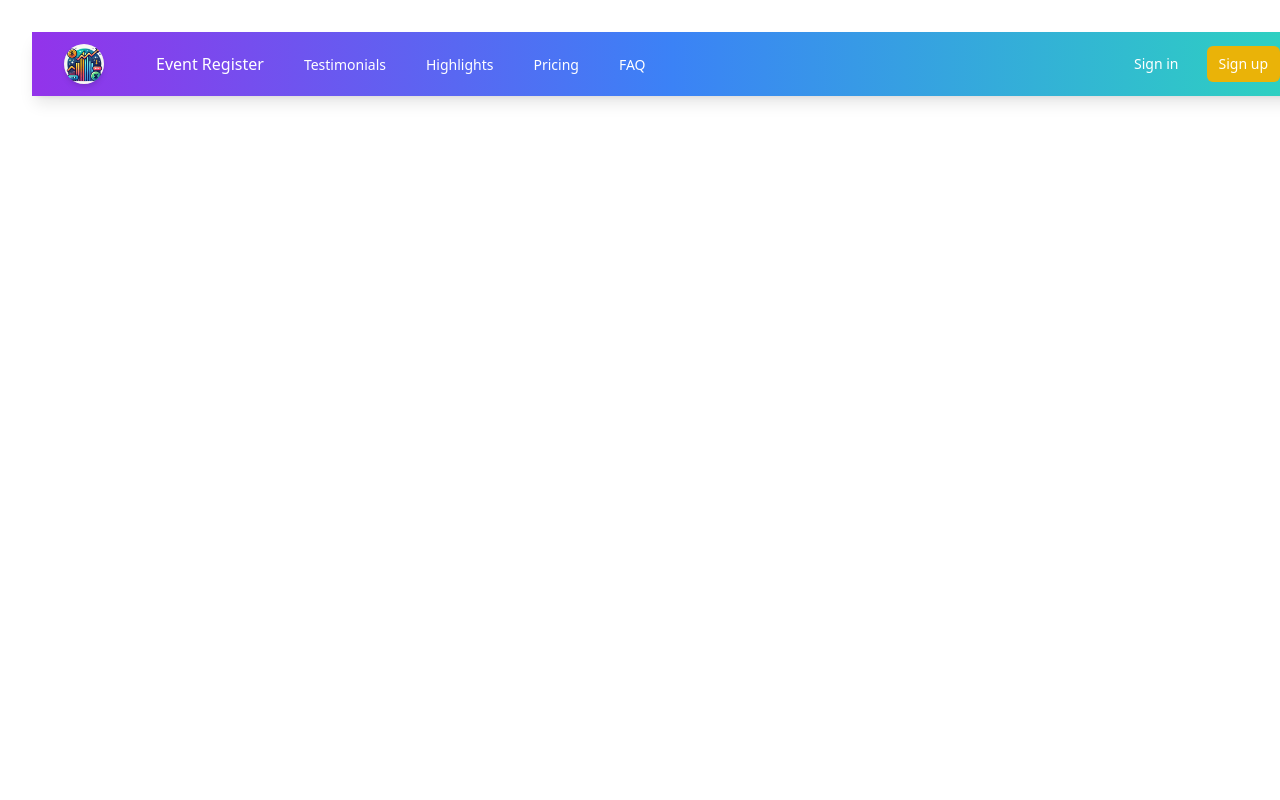
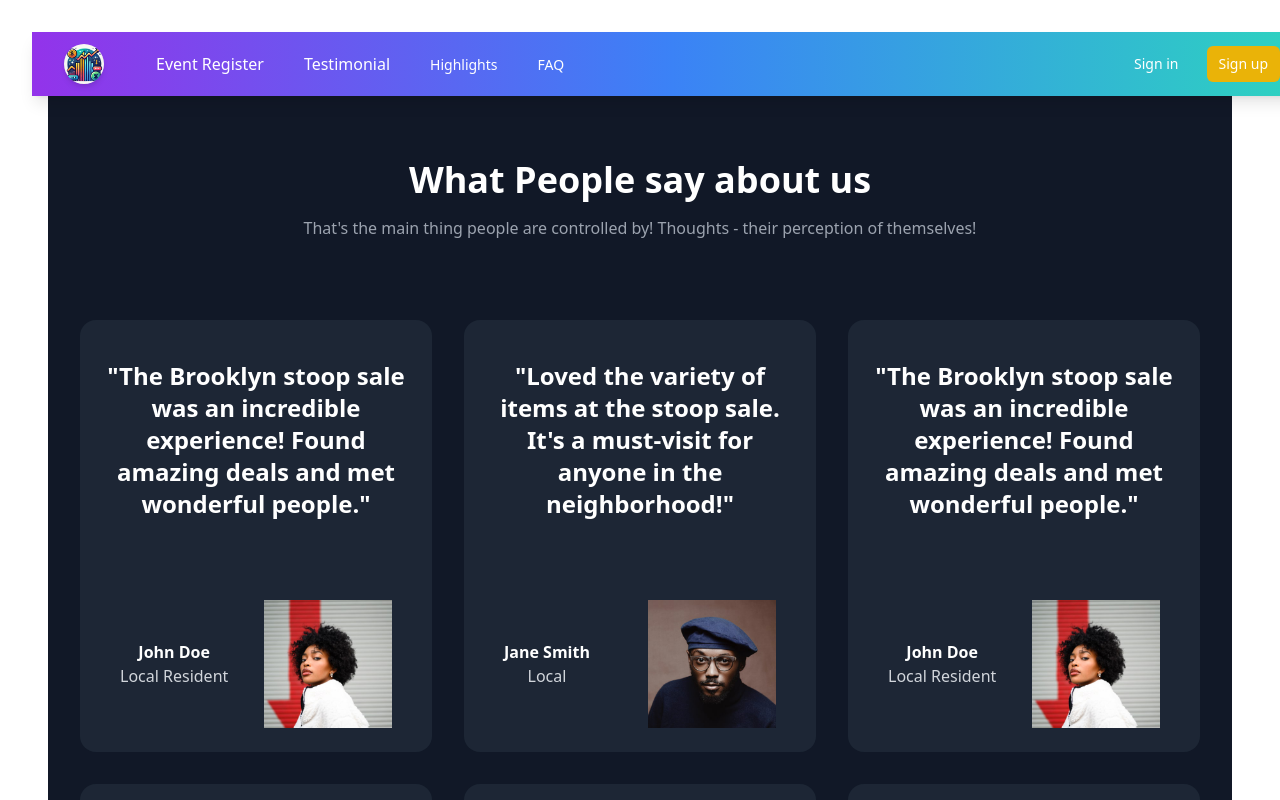
Before and after one commit to gowthamdongari/Team_Curious_Stoop_Sale, a React (Vite) app: page /testimonial in a window 1280 px wide. Shown: the top 800 px of the page. Built offline with nearby package versions, Linux system fonts and the light colour scheme; the HTML template or start-up script is replaced by a standard one.

Commit message:
testimonials

```diff
--- a/src/App.jsx
+++ b/src/App.jsx
@@ -4,6 +4,7 @@ import HomePage from "./pages/HomePage";
 import SignIn from "./components/auth/SignIn";
 import { EventRegistrationForm } from "./components/eventregistration/EventRegister";
 import TopNavBar from "./components/topnavbar/TopNavBar";
+import Testimonial from "./components/testimonial/Testimonial";
 
 function App() {
   return (
@@ -17,6 +18,7 @@ function App() {
             path="/Eventregister"
             element={<EventRegistrationForm />}
           ></Route>
+          <Route path="/testimonial" element={<Testimonial/>}></Route>
         </Routes>
       </div>
     </div>
--- /dev/null
+++ b/src/components/testimonial/Testimonial.jsx
@@ -0,0 +1,109 @@
+import {
+    Card,
+    CardBody,
+    Typography,
+    CardHeader,
+  } from "@material-tailwind/react";
+
+  function TestimonialCard({ img, client, title, clientInfo }) {
+    return (
+      <Card shadow={false} className="bg-gray-800/90 text-white rounded-2xl p-6">
+        <CardHeader color="transparent" floated={false} shadow={false}>
+          <Typography
+            color="white"
+            className="lg:mb-20 mb-4 text-2xl font-bold"
+          >
+            &quot;{title}&quot;
+          </Typography>
+        </CardHeader>
+        <CardBody className="px-4 py-0 flex flex-wrap-reverse gap-x-6 justify-between items-center">
+          <div>
+            <Typography variant="h6" color="white">
+              {client}
+            </Typography>
+            <Typography
+              variant="paragraph"
+              className="font-normal !text-gray-300"
+            >
+              {clientInfo}
+            </Typography>
+          </div>
+          <img src={img} className="max-w-[8rem]" alt={client} />
+        </CardBody>
+      </Card>
+    );
+  }
+
+  const testimonials = [
+    {
+      title:
+        "The Brooklyn stoop sale was an incredible experience! Found amazing deals and met wonderful people.",
+      client: "John Doe",
+      clientInfo: "Local Resident",
+      img: "/images/avatar1.jpg",
+    },
+    {
+      title:
+        "Loved the variety of items at the stoop sale. It's a must-visit for anyone in the neighborhood!",
+      client: "Jane Smith",
+      clientInfo: "Local",
+      img: "/images/avatar3.jpg",
+    },
+    {
+        title:
+          "The Brooklyn stoop sale was an incredible experience! Found amazing deals and met wonderful people.",
+        client: "John Doe",
+        clientInfo: "Local Resident",
+        img: "/images/avatar1.jpg",
+      },
+      {
+        title:
+          "Loved the variety of items at the stoop sale. It's a must-visit for anyone in the neighborhood!",
+        client: "Jane Smith",
+        clientInfo: "Local",
+        img: "/images/avatar3.jpg",
+      },{
+        title:
+          "The Brooklyn stoop sale was an incredible experience! Found amazing deals and met wonderful people.",
+        client: "John Doe",
+        clientInfo: "Local Resident",
+        img: "/images/avatar1.jpg",
+      },
+      {
+        title:
+          "Loved the variety of items at the stoop sale. It's a must-visit for anyone in the neighborhood!",
+        client: "Jane Smith",
+        clientInfo: "Local",
+        img: "/images/avatar3.jpg",
+      }
+  ];
+
+  export function Testimonial() {
+    return (
+      <section className="px-8 py-10 lg:py-28 bg-gray-900 text-white">
+        <div className="container mx-auto">
+          <Typography
+            variant="h2"
+            color="white"
+            className="mb-4 !text-2xl lg:!text-4xl text-center"
+          >
+            What People say about us
+          </Typography>
+          <Typography
+            variant="lead"
+            className="max-w-3xl !text-gray-400 mb-10 lg:mb-20 text-center mx-auto"
+          >
+            That's the main thing people are controlled by! Thoughts - their perception of themselves!
+          </Typography>
+          <div className="grid gap-8 grid-cols-1 lg:grid-cols-3">
+            {testimonials.map((props, key) => (
+              <TestimonialCard key={key} {...props} />
+            ))}
+          </div>
+        </div>
+      </section>
+    );
+  }
+
+
+  export default Testimonial;
--- a/src/components/topnavbar/TopNavBar.jsx
+++ b/src/components/topnavbar/TopNavBar.jsx
@@ -32,24 +32,24 @@ function TopNavBar() {
                   >
                     <span>Event Register</span>
                   </Link>
-                  <a
-                    href="#"
-                    className="text-white hover:text-yellow-300 px-3 py-2 rounded-md text-sm font-medium transition duration-300 ease-in-out"
+                  <Link
+                    to="/testimonial"
+                    className="text-white hover:text-yellow-300 block px-3 py-2 rounded-md text-base font-medium transition duration-300 ease-in-out"
                   >
-                    Testimonials
-                  </a>
+                    <span>Testimonial</span>
+                  </Link>
                   <a
                     href="#"
                     className="text-white hover:text-yellow-300 px-3 py-2 rounded-md text-sm font-medium transition duration-300 ease-in-out"
                   >
                     Highlights
                   </a>
-                  <a
+                  {/* <a
                     href="#"
                     className="text-white hover:text-yellow-300 px-3 py-2 rounded-md text-sm font-medium transition duration-300 ease-in-out"
                   >
                     Pricing
-                  </a>
+                  </a> */}
                   <a
                     href="#"
                     className="text-white hover:text-yellow-300 px-3 py-2 rounded-md text-sm font-medium transition duration-300 ease-in-out"
@@ -105,24 +105,24 @@ function TopNavBar() {
                 <span>Event Register</span>
               </Link>
 
-              <a
-                href="#"
+              <Link
+                to="/testimonial"
                 className="text-white hover:text-yellow-300 block px-3 py-2 rounded-md text-base font-medium transition duration-300 ease-in-out"
               >
-                Testimonials
-              </a>
+                <span>Testimonial</span>
+              </Link>
               <a
                 href="#"
                 className="text-white hover:text-yellow-300 block px-3 py-2 rounded-md text-base font-medium transition duration-300 ease-in-out"
               >
                 Highlights
               </a>
-              <a
+              {/* <a
                 href="#"
                 className="text-white hover:text-yellow-300 block px-3 py-2 rounded-md text-base font-medium transition duration-300 ease-in-out"
               >
                 Pricing
-              </a>
+              </a> */}
               <a
                 href="#"
                 className="text-white hover:text-yellow-300 block px-3 py-2 rounded-md text-base font-medium transition duration-300 ease-in-out"
```
Also changed, not shown: public/images/avatar1.jpg (added), public/images/avatar3.jpg (added).
